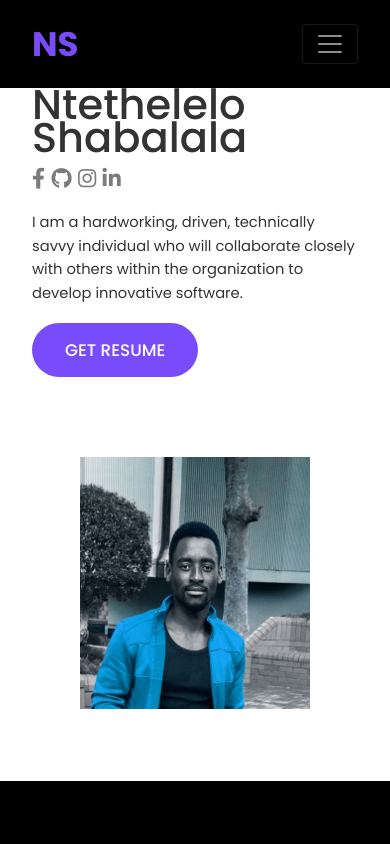
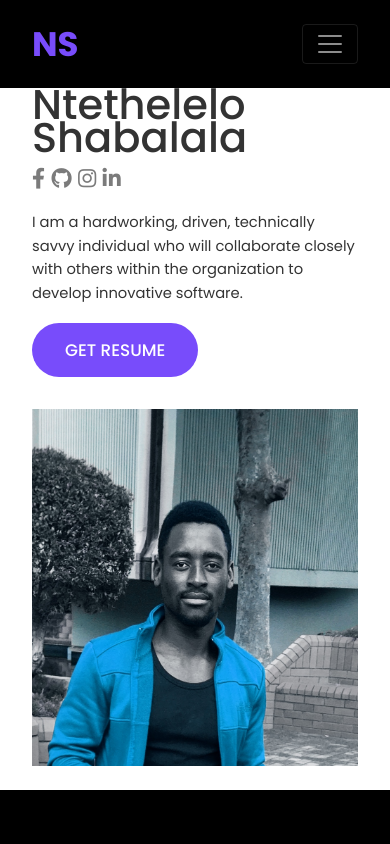
Before and after one commit to NtetheWonder/miniPortfolio, a React (Create React App) app: page / in a window 390 px wide. Shown: the top 844 px of the page. Built offline with nearby package versions, Linux system fonts and the light colour scheme.

Commit message:
Image fix mobile

```diff
--- a/src/App.css
+++ b/src/App.css
@@ -111,7 +111,7 @@ nav {
 .image {
   position: relative;
 
-  padding: 3rem;
+
 
 }
 
```
